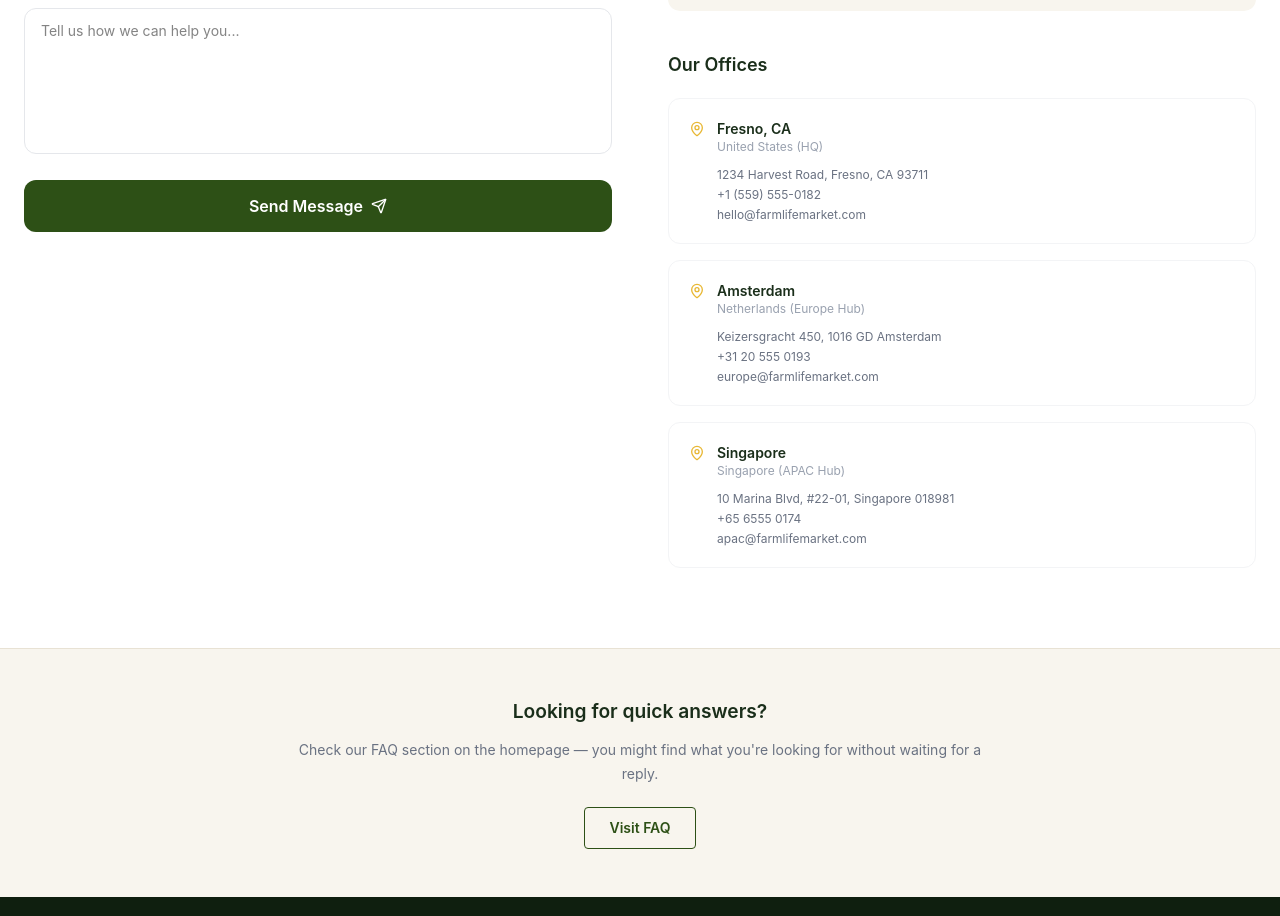
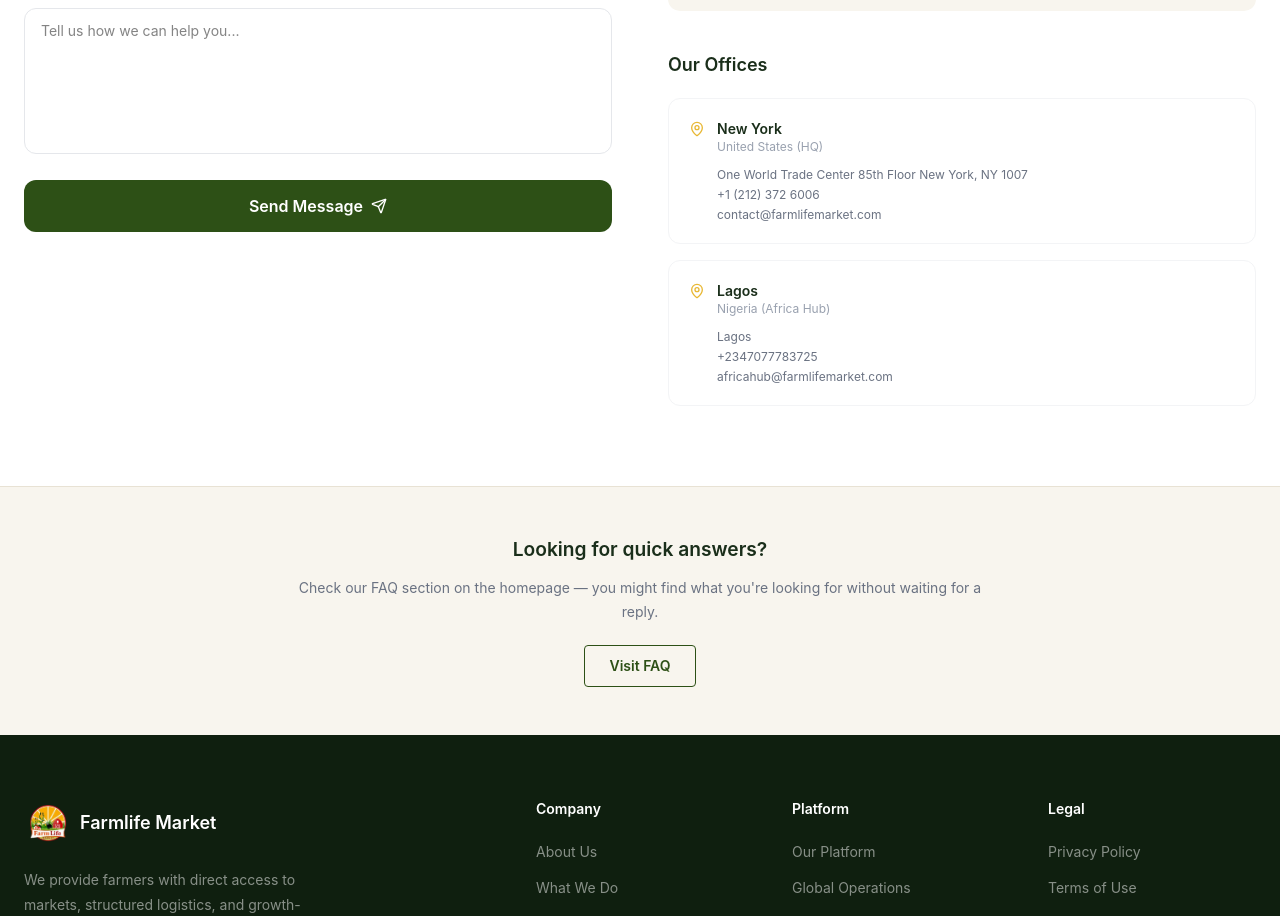
Before and after one commit to Roquverse/farmlifemarket, a React (Vite) app: page /contact in a window 1280 px wide. Shown: the part 1008-1924 px from the top of the page. Built offline with nearby package versions, Linux system fonts and the light colour scheme.

Commit message:
Update contact offices and team member details

```diff
--- a/src/app/pages/AboutPage.tsx
+++ b/src/app/pages/AboutPage.tsx
@@ -40,9 +40,10 @@
 ];
 
 const team = [
+    { name: "MThanda K. Robb, BA ", role: "CEO & Founder", image: "/profile2.jpeg" },
   { name: "Patrick M. Reid, MBA ", role: "Chief Operating Officer, President Of Global Operations. ", image: "/profile1.jpeg" },
-  { name: "MThanda K. Robb, BA ", role: "CEO & Founder", image: "/profile2.jpeg" },
-  { name: "Ojo Olajide ", role: "Chief Technical Officer, Global Operations", image: "/profile3.jpeg" },
+
+  { name: "Ojo Olajide Samuel", role: "Chief Technical Officer, Global Operations", image: "/profile3.jpeg" },
 ];
 
 export function AboutPage() {
--- a/src/app/pages/ContactPage.tsx
+++ b/src/app/pages/ContactPage.tsx
@@ -7,28 +7,20 @@
 
 const offices = [
   {
-    city: "Fresno, CA",
+    city: "New York",
     country: "United States (HQ)",
-    address: "1234 Harvest Road, Fresno, CA 93711",
-    phone: "+1 (559) 555-0182",
-    email: "hello@farmlifemarket.com",
+    address: "One World Trade Center 85th Floor New York, NY 1007",
+    phone: "+1 (212) 372 6006",
+    email: "contact@farmlifemarket.com",
     hours: "Mon–Fri, 8:00 AM – 6:00 PM PST",
   },
   {
-    city: "Amsterdam",
-    country: "Netherlands (Europe Hub)",
-    address: "Keizersgracht 450, 1016 GD Amsterdam",
-    phone: "+31 20 555 0193",
-    email: "europe@farmlifemarket.com",
+    city: "Lagos",
+    country: "Nigeria (Africa Hub)",
+    address: "Lagos",
+    phone: "+2347077783725",
+    email: "africahub@farmlifemarket.com",
     hours: "Mon–Fri, 9:00 AM – 5:30 PM CET",
-  },
-  {
-    city: "Singapore",
-    country: "Singapore (APAC Hub)",
-    address: "10 Marina Blvd, #22-01, Singapore 018981",
-    phone: "+65 6555 0174",
-    email: "apac@farmlifemarket.com",
-    hours: "Mon–Fri, 9:00 AM – 6:00 PM SGT",
   },
 ];
 
```
